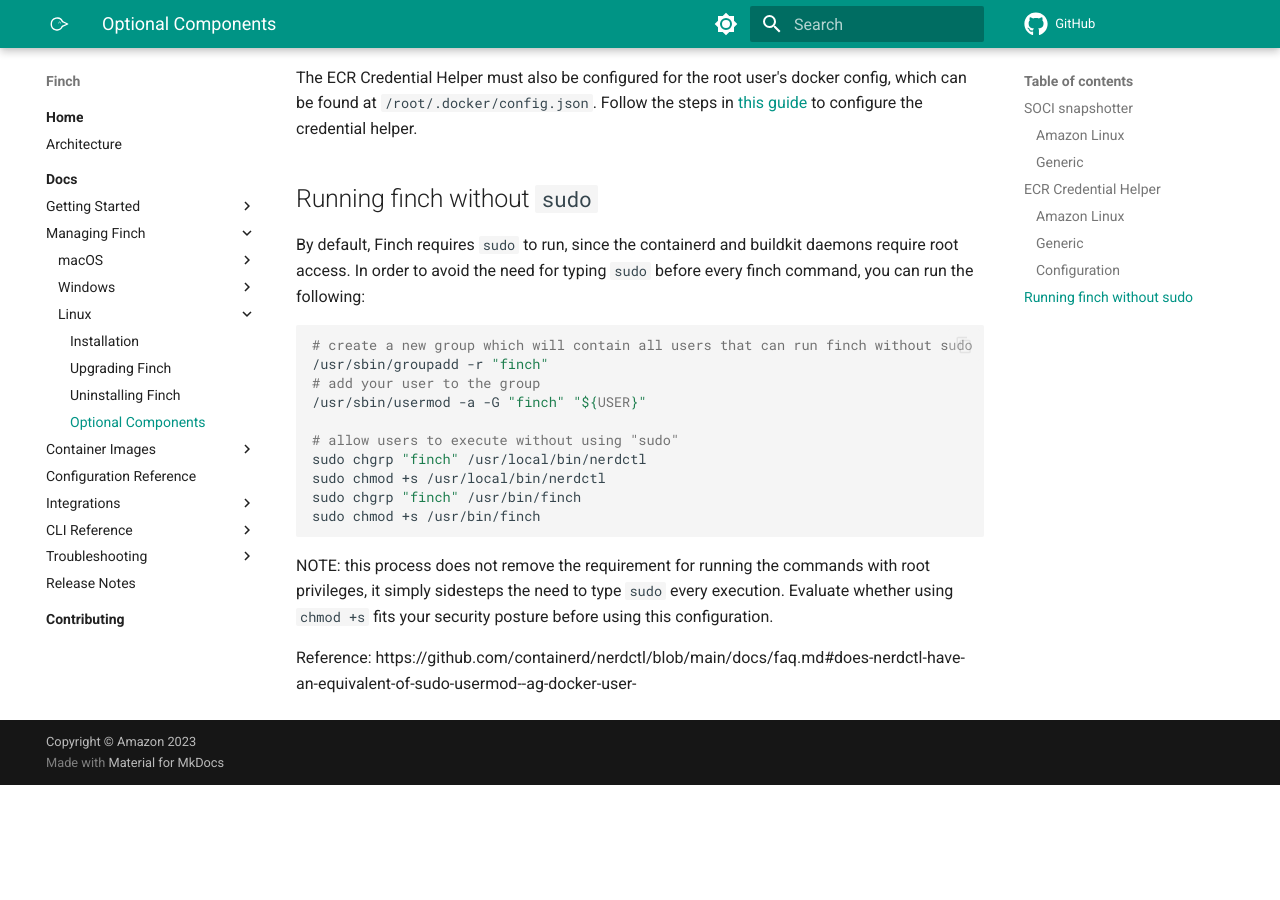
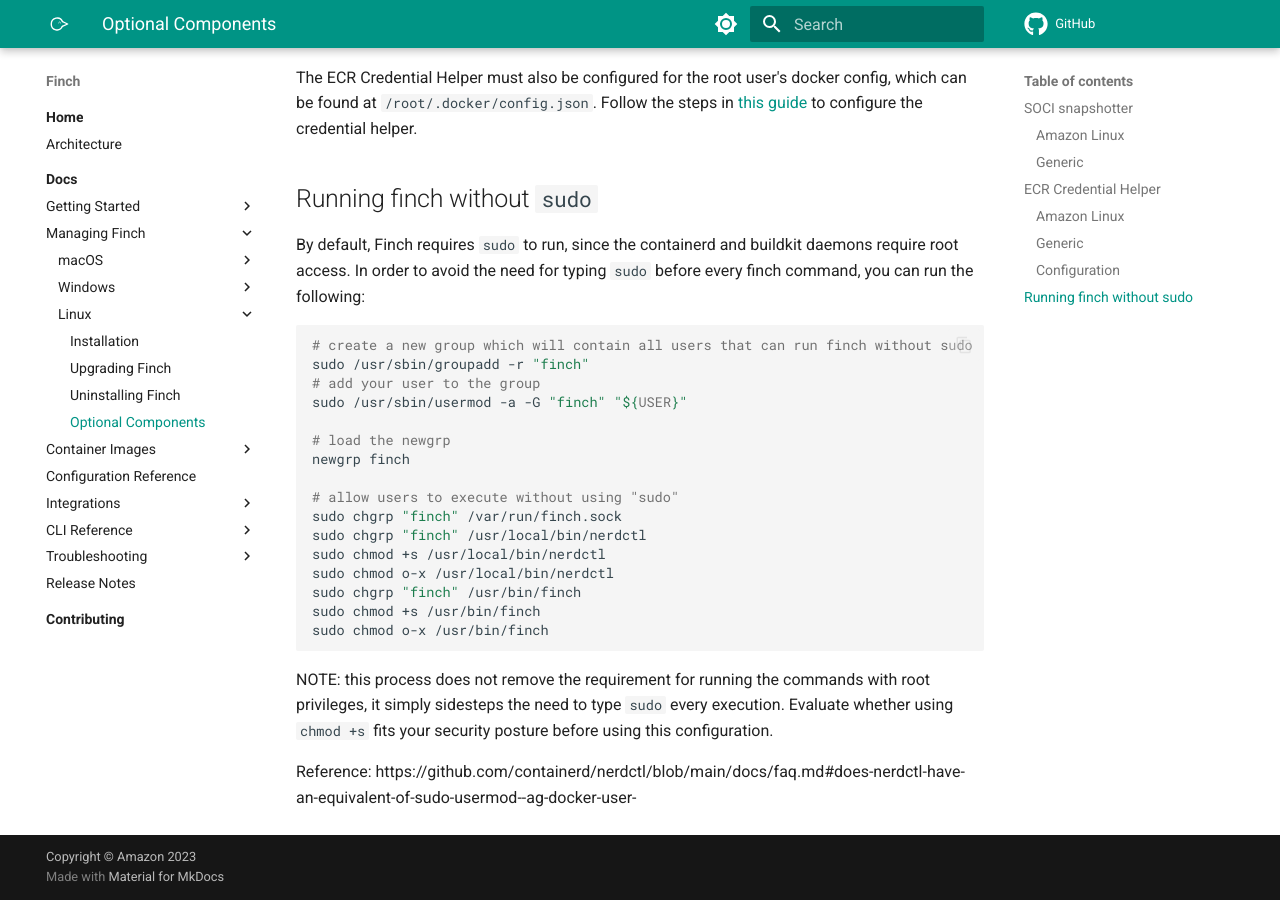
Before and after one commit to runfinch/finch-website, an MkDocs documentation site: the page built from docs/docs/managing-finch/linux/optional-components.md, in a window 1280 px wide and 900 px high, scrolled down 1811 px. Built offline with MkDocs 1.6.1 and Material for MkDocs 9.7.7, drawn with Linux system fonts in a browser that asks for light colours; comment, search, counter and statistics services are not loaded; before the commit the page ends 2596 px from its top, so only the background shows below that.

Commit message:
feat: Add configuration to access finch.sock without sudo
Signed-off-by: Shubhranshu Mahapatra <shubhum@amazon.com>

````diff
--- a/docs/docs/managing-finch/linux/optional-components.md
+++ b/docs/docs/managing-finch/linux/optional-components.md
@@ -73,15 +73,21 @@
 
 ```bash
 # create a new group which will contain all users that can run finch without sudo
-/usr/sbin/groupadd -r "finch"
+sudo /usr/sbin/groupadd -r "finch"
 # add your user to the group
-/usr/sbin/usermod -a -G "finch" "${USER}"
+sudo /usr/sbin/usermod -a -G "finch" "${USER}"
+
+# load the newgrp
+newgrp finch
 
 # allow users to execute without using "sudo"
+sudo chgrp "finch" /var/run/finch.sock
 sudo chgrp "finch" /usr/local/bin/nerdctl
 sudo chmod +s /usr/local/bin/nerdctl
+sudo chmod o-x /usr/local/bin/nerdctl
 sudo chgrp "finch" /usr/bin/finch
 sudo chmod +s /usr/bin/finch
+sudo chmod o-x /usr/bin/finch
 ```
 
 NOTE: this process does not remove the requirement for running the commands with root privileges, it simply
````
